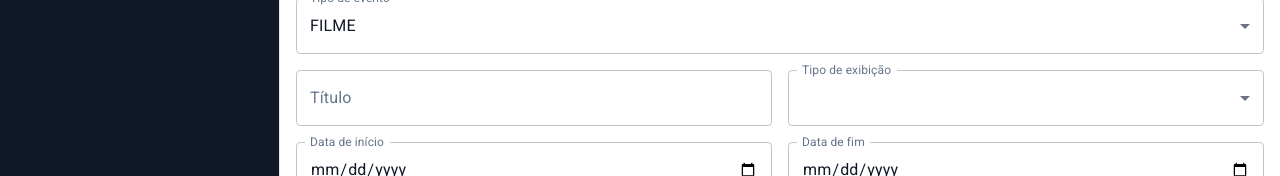
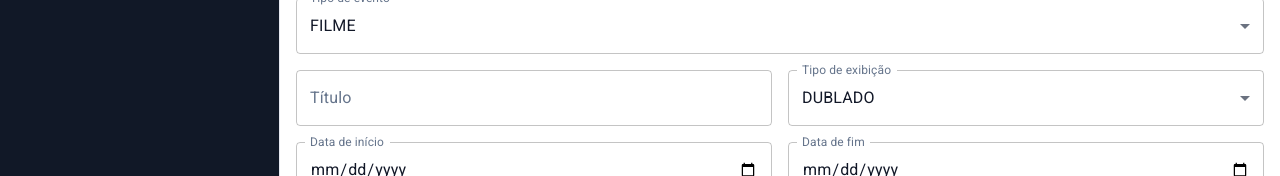
Before and after one commit to erikyryan/event-registration-system, a React (Vite) app in the folder frontend/: page /event/adicionar in a window 1280 px wide. Shown: the part 249-425 px from the top of the page. Built offline with nearby package versions, Linux system fonts and the light colour scheme.

Commit message:
troca tipo dos campos para string

```diff
--- a/frontend/src/pages/AddEvent.tsx
+++ b/frontend/src/pages/AddEvent.tsx
@@ -19,10 +19,10 @@ const AddEvent = () => {
     eventEndDate: "",
     classification: 18,
     launchYear: "2022",
-    movieType: 0,
+    movieType: "DUBLADO",
     actors: "",
-    period: 0,
-    structure: 0,
+    period: "MANHÃ",
+    structure: "COBERTO",
     comedian: "",
     eventName: "",
     date: "",
```
